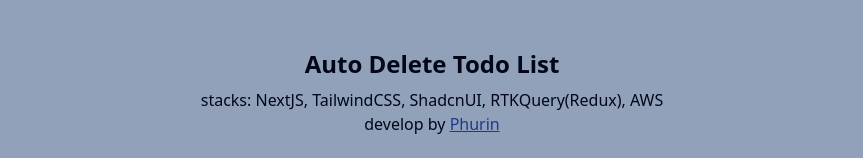
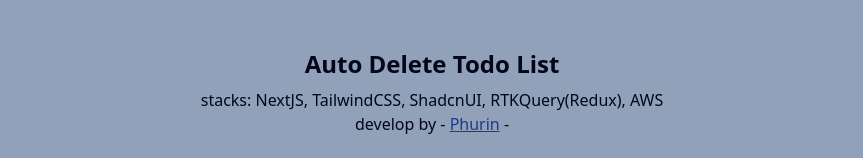
Before and after one commit to lephurin/7solution-fe-assignment, a Next.js app: page / in a window 1280 px wide. Shown: the top 158 px of the page, without its empty margins (208-1071 px from the left). Built offline with nearby package versions, Linux system fonts and the light colour scheme.

Commit message:
re deploy

```diff
--- a/src/components/pages/auto-delete-todo-list/index.tsx
+++ b/src/components/pages/auto-delete-todo-list/index.tsx
@@ -18,7 +18,7 @@
             stacks: NextJS, TailwindCSS, ShadcnUI, RTKQuery(Redux), AWS
           </p>
           <p className="text-md">
-            develop by&nbsp;
+            develop by -&nbsp;
             <Link
               href="https://phurin.vercel.app"
               target="_blank"
@@ -26,6 +26,7 @@
             >
               Phurin
             </Link>
+            &nbsp;-
           </p>
         </div>
         <TodoListSection data={products} />
```
